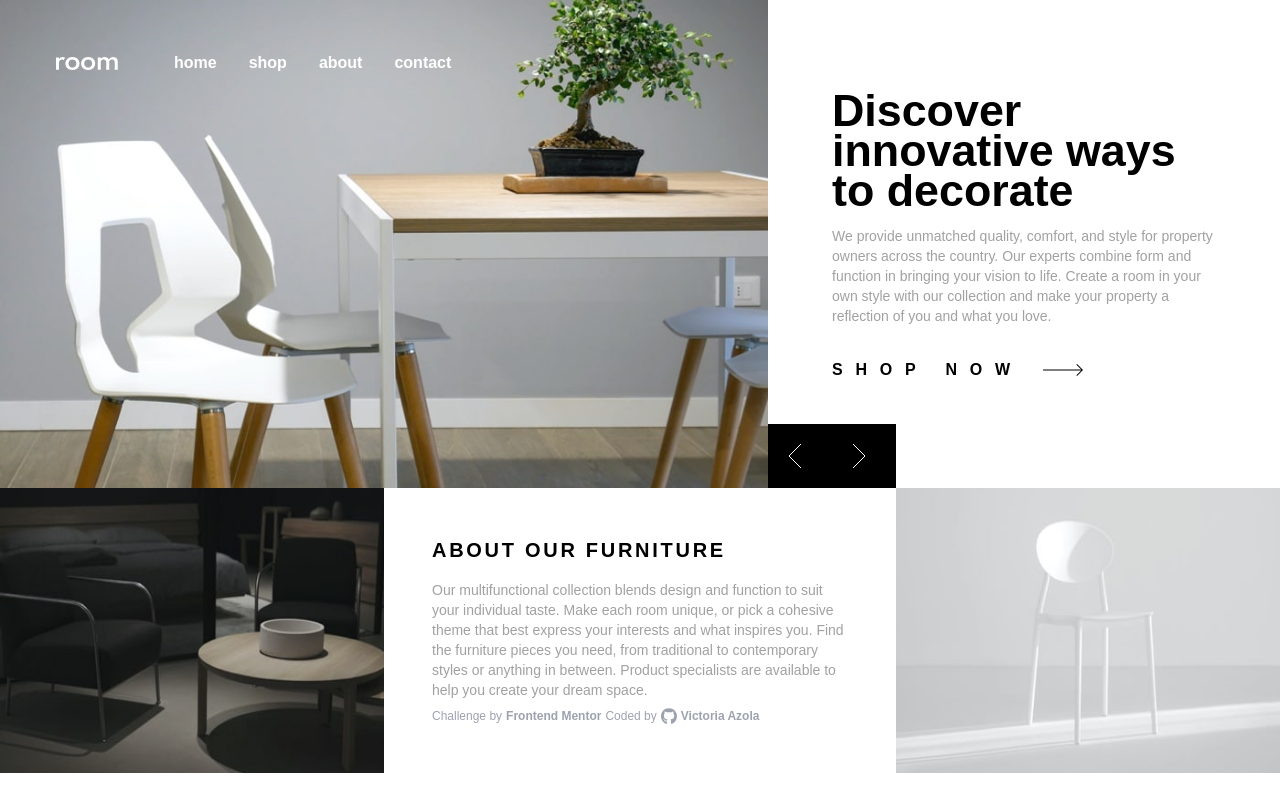
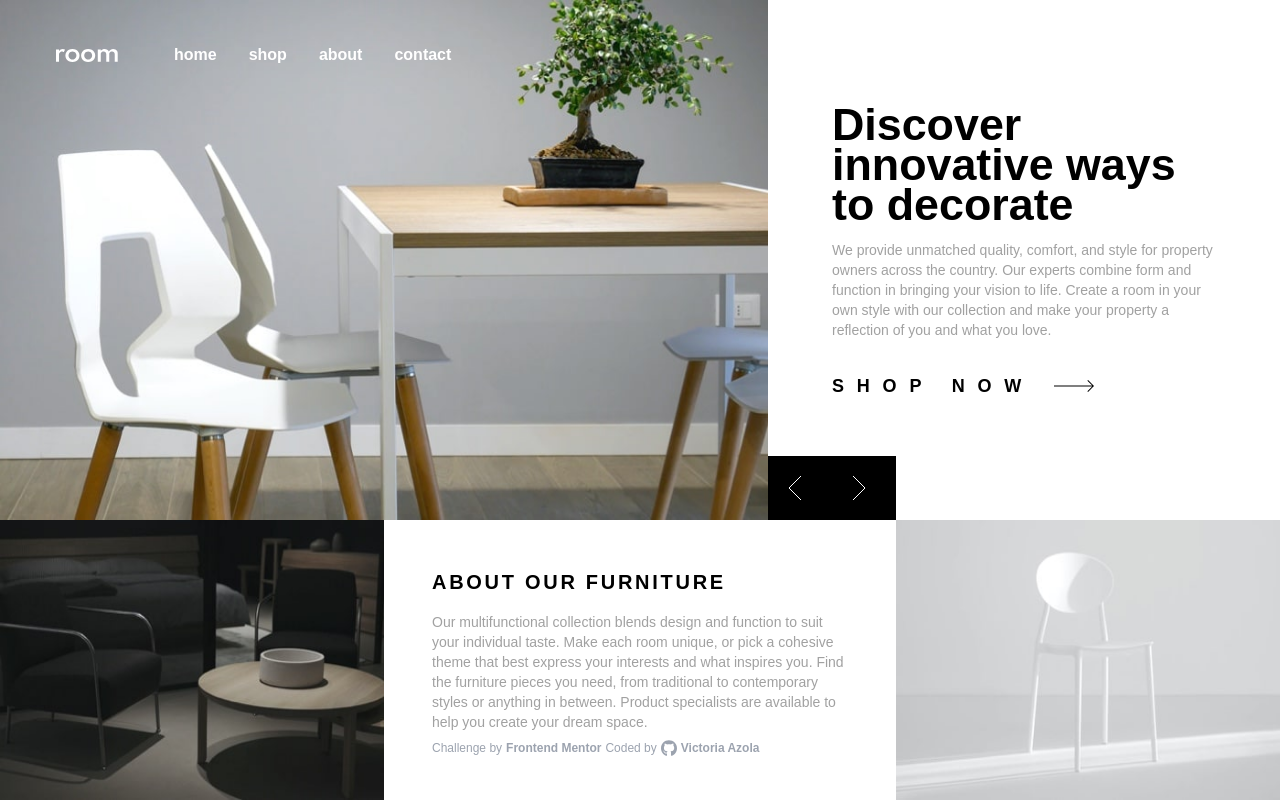
Before and after one commit to VickyAzola/RoomHomepage, a Vue app: page / in a window 1280 px wide. Built offline with nearby package versions, Linux system fonts and the light colour scheme.

Commit message:
Add files via upload

```diff
--- a/src/App.vue
+++ b/src/App.vue
@@ -5,15 +5,17 @@ import TheCredits from './components/TheCredits.vue';
 </script>
 
 <template>
+
   <header>
     <TheNavbar />
     <Carousel />
   </header>
+
   <main>
-    <section class="lg:flex">
+    <section class="lg:flex lg:h-[35vh]">
       <img class="w-full lg:w-[30%]" src="/image-about-dark.jpg" alt="two black chairs and a round table">
       <div class="px-8 lg:px-12 py-12 lg:w-[40%] lg:m-auto">
-        <h2 class="font-bold uppercase tracking-[.17rem] text-xl">About our furniture</h2>
+        <h1 class="font-bold uppercase tracking-[.17rem] text-xl">About our furniture</h1>
         <p class="text-DarkGray mt-4 text-sm">
           Our multifunctional collection blends design and function to suit your individual taste.
           Make each room unique, or pick a cohesive theme that best express your interests and what
@@ -37,10 +39,4 @@ import TheCredits from './components/TheCredits.vue';
     />
   </footer>
 
-
-
 </template>
-
-<style scoped>
-
-</style>
--- a/src/components/Carousel.vue
+++ b/src/components/Carousel.vue
@@ -51,17 +51,17 @@ import { ref } from '@vue/reactivity'
                     :alt=image.alt
                 />
                 <img
-                    class="min-w-[60vw] hidden lg:block h-full"
+                    class="min-w-[60vw] hidden lg:block h-[65vh] "
                     :src=image.urlDesktop
                     :alt=image.alt
                 />
                 <div class="absolute right-0 lg:right-[-8rem] bottom-0 z-10 bg-black">
-                    <button @click="nextImg" aria-label="next item" class="px-5 py-5 bg-black hover:bg-VeryDarkGray hover:transition-all">
+                    <button @click="nextImg" class="px-5 py-5 bg-black hover:bg-VeryDarkGray hover:transition-all">
                         <svg class="h-6 w-6" xmlns="http://www.w3.org/2000/svg">
                             <path d="M13 0L1 12l12 12" stroke="#FFF" fill="none" fill-rule="evenodd"/>
                         </svg>
                     </button>
-                    <button @click="prevImg" aria-label="previous item" class="px-5 py-5 bg-black hover:bg-VeryDarkGray hover:transition-all">
+                    <button @click="prevImg" class="px-5 py-5 bg-black hover:bg-VeryDarkGray hover:transition-all">
                         <svg class="h-6 w-6" xmlns="http://www.w3.org/2000/svg">
                             <path d="M1 0l12 12L1 24" stroke="#FFF" fill="none" fill-rule="evenodd"/>
                         </svg>
@@ -75,7 +75,7 @@ import { ref } from '@vue/reactivity'
                 <p class="text-DarkGray my-4 text-sm">
                     {{ image.description }}
                 </p>
-                <a href="" class="group hover:cursor-pointer hover:text-DarkGray hover:transition-all py-4 uppercase font-bold tracking-[.8rem] flex items-center gap-x-5">
+                <a href="" class="group hover:cursor-pointer hover:text-DarkGray hover:transition-all py-4 uppercase text-lg font-bold tracking-[.8rem] flex items-center gap-x-5">
                     Shop now
                     <svg class="fill-black group-hover:fill-DarkGray" width="40" height="12" xmlns="http://www.w3.org/2000/svg">
                         <path d="M34.05 0l5.481 5.527h.008v.008L40 6l-.461.465v.063l-.062-.001L34.049 12l-.662-.668 4.765-4.805H0v-1h38.206l-4.82-4.86L34.05 0z" fill-rule="nonzero"/>
--- a/src/components/TheNavbar.vue
+++ b/src/components/TheNavbar.vue
@@ -21,7 +21,7 @@ function menuOpen() {
 </script>
 
 <template>
-    <div class="bg-transparent h-24 lg:h-32 fixed top-0 z-20 w-full md:flex md:pl-6">
+    <div class="bg-transparent h-24 fixed top-0 z-20 w-full md:flex md:pl-6 lg:pt-4">
 
         <div class="h-full px-8 flex items-center justify-center">
             <button @click="menuOpen()" class="absolute z-20 top-0 left-0 my-auto inset-y-0 pl-6 md:hidden">
```
